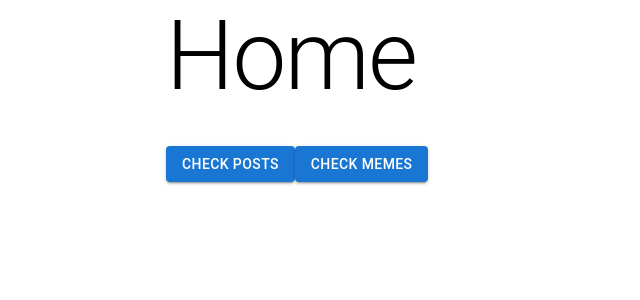
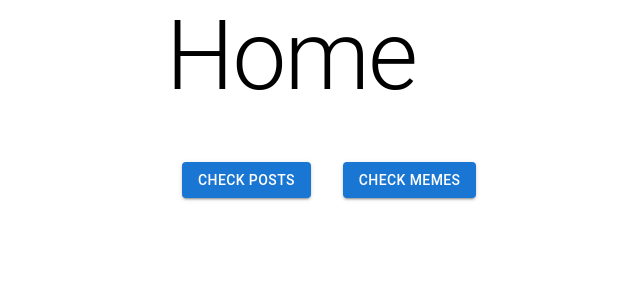
Before and after one commit to acalvom/nextjs-hello-world, a Next.js app: page / in a window 1280 px wide. Shown: the top 300 px of the page, without its empty margins (198-838 px from the left). Built offline with nearby package versions, Linux system fonts and the light colour scheme.

Commit message:
Add padding to buttons in Home

```diff
--- a/pages/index.tsx
+++ b/pages/index.tsx
@@ -13,10 +13,14 @@ const Home: NextPage = () => {
         Home
       </Typography>
       <Link href="/posts">
-        <Button variant="contained">Check posts</Button>
+        <Button sx={{ m: 2 }} variant="contained">
+          Check posts
+        </Button>
       </Link>
       <Link href="/memes">
-        <Button variant="contained">Check memes</Button>
+        <Button sx={{ m: 2 }} variant="contained">
+          Check memes
+        </Button>
       </Link>
     </Container>
   );
```
